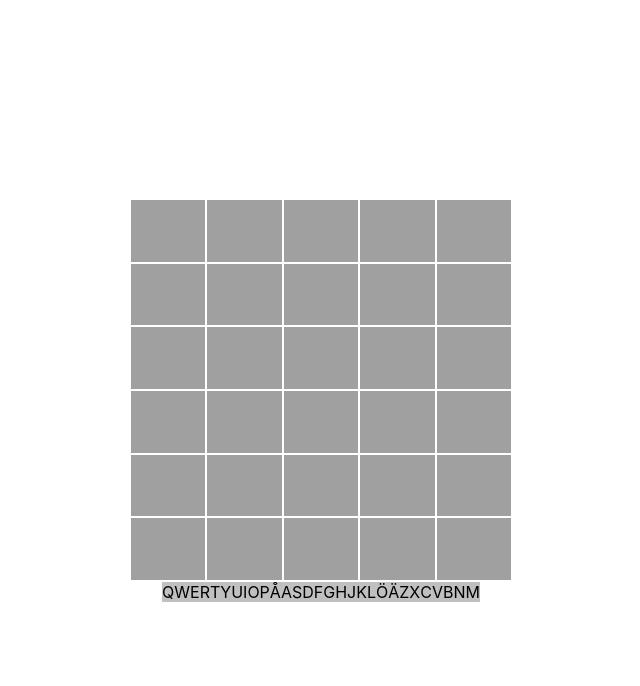
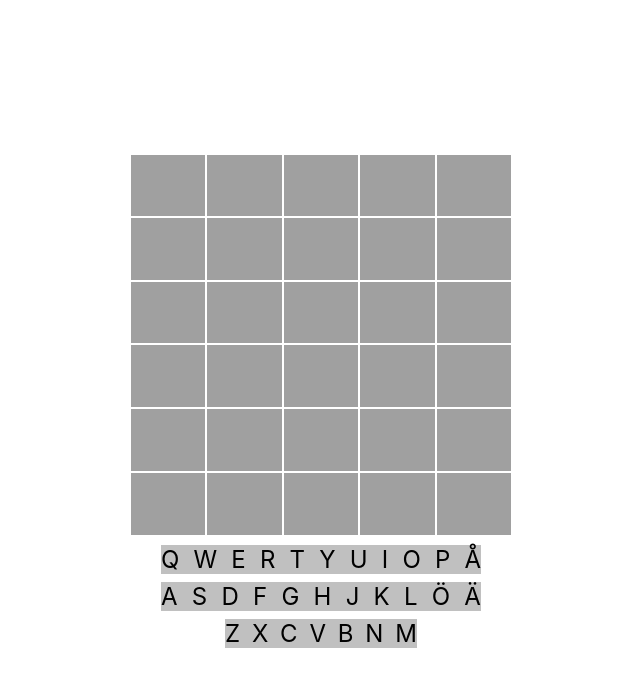
Before and after one commit to Jokab/ordle, a React (Create React App) app: page / in a window 1280 px wide. Shown: the top 686 px of the page, without its empty margins (319-959 px from the left). Built offline with nearby package versions, Linux system fonts and the light colour scheme.

Commit message:
Separate used letters to look like keyboard

```diff
--- a/src/App.css
+++ b/src/App.css
@@ -8,10 +8,29 @@
 
 .UsedLetters {
   display: flex;
-  align-items:center;
+  align-items: center;
   justify-content: center;
-  flex-direction: row;
-  background-color: #c0c0c0
+  flex-direction: column;
+}
+
+.UsedLetters-wrapper {
+  display: flex;
+  margin-top: 0.5rem;
+  align-items: center;
+  justify-content: space-between;
+  background-color: #c0c0c0;
+  width: 20rem;
+  font-size: 1.5rem
+}
+
+.UsedLetters-small {
+  display: flex;
+  align-items: center;
+  justify-content: space-between;
+  background-color: #c0c0c0;
+  width: 12rem;
+  font-size: 1.5rem;
+  margin-top: 0.5rem;
 }
 
 
--- a/src/App.tsx
+++ b/src/App.tsx
@@ -62,21 +62,29 @@ const UsedLetters: FunctionComponent<{guesses: Guess[]}> = ({guesses = []}) => {
     }
   })
 
-  const drawLetters = (keys: Letter[]) => {
+  const drawLetters = (keys: Letter[], startIndex: number, endIndex: number) => {
     const elems = []
-    for (let i = 0; i < keys.length; i++) {
+    for (let i = startIndex; i < endIndex; i++) {
       const cellClass = (letter: Letter | undefined) => classNames({
         'Cell-correct': letter?.state === LetterState.CORRECT,
         'Cell-wrong': letter?.state === LetterState.WRONG,
         'Cell-wrong-pos': letter?.state === LetterState.WRONG_POSITION
       })
-      elems.push(<span className={cellClass(keys[i])}>{keys[i].letter}</span>)
+      elems.push(<span className={cellClass(keys[i])} key={i}>{keys[i].letter}</span>)
     }
     return elems;
   }
   return (
     <div className="UsedLetters">
-      {drawLetters(keys)}
+      <div className="UsedLetters-wrapper">
+        {drawLetters(keys, 0, 11)}
+      </div>
+      <div className="UsedLetters-wrapper">
+        {drawLetters(keys, 11, 22)}
+      </div>
+      <div className="UsedLetters-small">
+        {drawLetters(keys, 22, 29)}
+      </div>
     </div>
   )
 }
```
